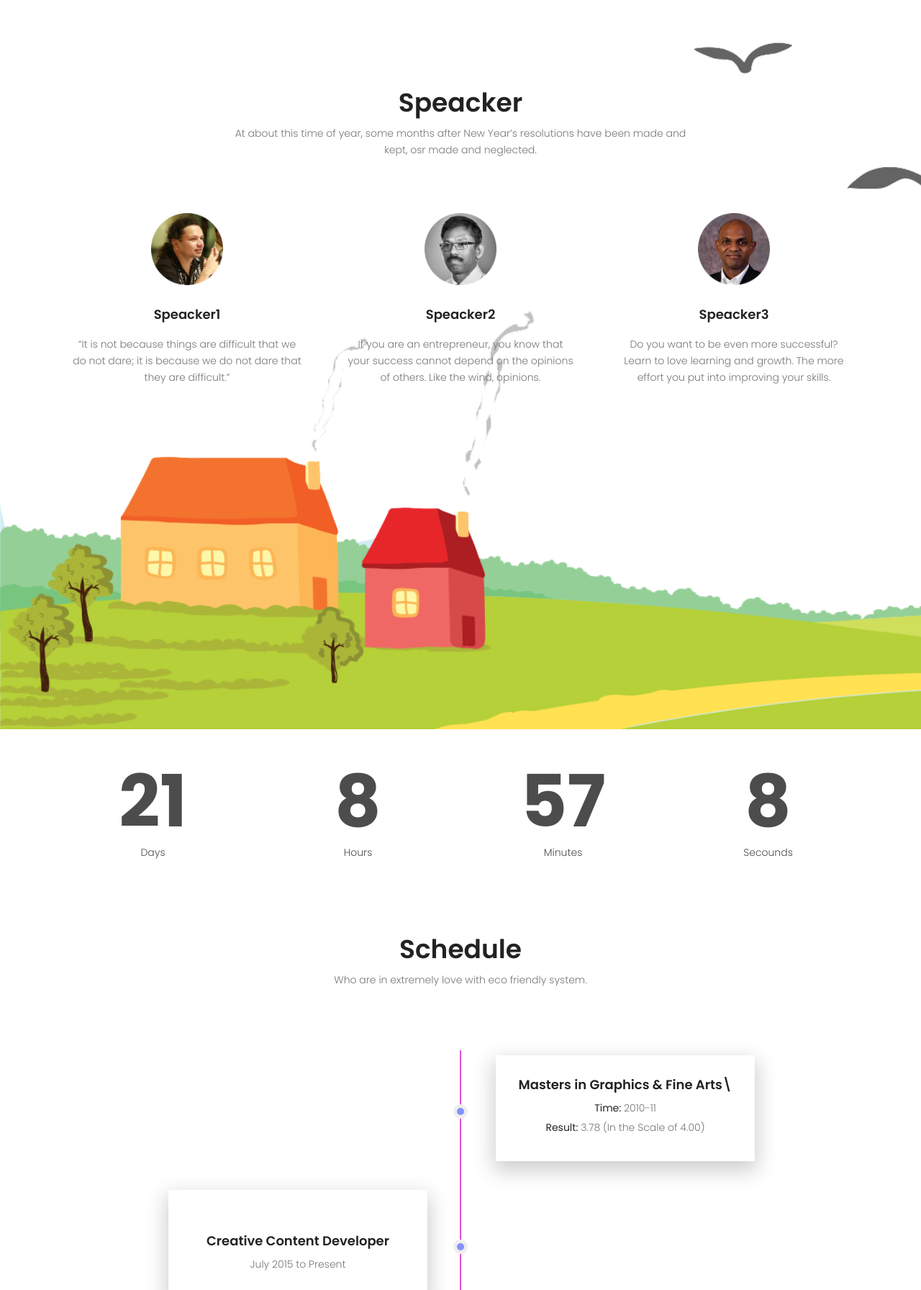
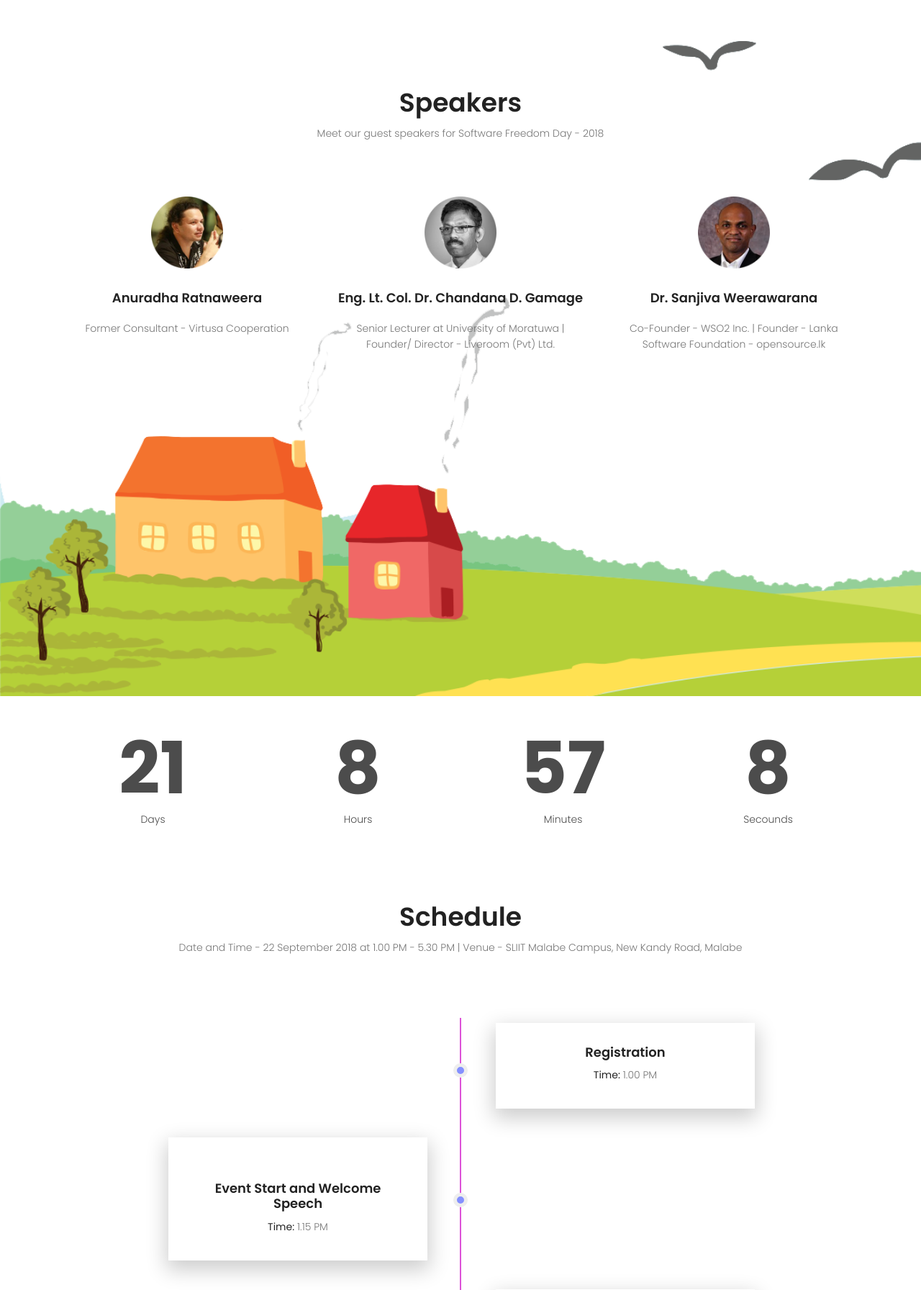
Before and after one commit to fosslk/SDF-Event-Page, a PHP site: page /index.php in a window 1280 px wide. Shown: the part 799-2591 px from the top of the page at 72% size. Run offline with PHP 8.4, Linux system fonts and the light colour scheme; some libraries are stand-ins or nearby versions.

Commit message:
Adding speakers and agenda contents

```diff
--- a/htmlpack.php
+++ b/htmlpack.php
@@ -41,7 +41,7 @@
 			      <nav id="nav-menu-container">
 			        <ul class="nav-menu">
 			          <li><a href="index.html">Home</a></li>
-			          <li><a href="#section1">Speacker</a></li>
+			          <li><a href="#section1">Speakers</a></li>
 			          <li><a href="#section2">Schedule</a></li>
 			          <li><a href="#partner">Partners</a></li>
 			          <li><a href="#location">Location</a></li>
@@ -58,8 +58,8 @@
 		            <div class="row d-flex justify-content-center">
 		                <div class="menu-content  col-lg-7">
 		                    <div class="title text-center">
-		                        <h1 class="mb-10">Speacker</h1>
-		                        <p>At about this time of year, some months after New Year’s resolutions have been made and kept, osr made and neglected.</p>
+		                        <h1 class="mb-10">Speakers</h1>
+		                        <p>Meet our guest speakers for Software Freedom Day - 2018</p>
 		                    </div>
 		                </div>
 		            </div>
@@ -67,27 +67,27 @@
 						<div class="col-lg-4 col-md-6">
 							<div class="single-services">
 								<img src="images\anuradha.png" height="100" width="100">
-								<a href="#"><h4>Speacker1</h4></a>
+								<a href="#"><h4>Anuradha Ratnaweera</h4></a>
 								<p>
-									“It is not because things are difficult that we do not dare; it is because we do not dare that they are difficult.”
+									Former Consultant - Virtusa Cooperation
 								</p>
 							</div>
 						</div>
 						<div class="col-lg-4 col-md-6">
 							<div class="single-services">
 								<img src="images\chandana.png" height="100" width="100">
-								<a href="#"><h4>Speacker2</h4></a>
+								<a href="#"><h4>Eng. Lt. Col. Dr. Chandana D. Gamage</h4></a>
 								<p>
-									If you are an entrepreneur, you know that your success cannot depend on the opinions of others. Like the wind, opinions.
+                                    Senior Lecturer at University of Moratuwa | Founder/ Director - Liveroom (Pvt) Ltd.
 								</p>
 							</div>
 						</div>
 						<div class="col-lg-4 col-md-6">
 							<div class="single-services">
 								<img src="images\SANJEEWA.png" height="100" width="100">
-								<a href="#"><h4>Speacker3</h4></a>
+								<a href="#"><h4>Dr. Sanjiva Weerawarana</h4></a>
 								<p>
-									Do you want to be even more successful? Learn to love learning and growth. The more effort you put into improving your skills.
+                                    Co-Founder - WSO2 Inc. | Founder - Lanka Software Foundation - opensource.lk
 								</p>
 							</div>	<br><br><br><br><br><br><br><br><br><br><br><br><br><br><br>
 						</div>
@@ -123,7 +123,7 @@
                 <div class="menu-content pb-70">
                     <div class="title text-center"><br><br>
                         <h1 class="mb-10">Schedule</h1>
-                        <p>Who are in extremely love with eco friendly system.</p>
+                        <p>Date and Time - 22 September 2018 at 1.00 PM - 5.30 PM | Venue - SLIIT Malabe Campus, New Kandy Road, Malabe</p>
                     </div>
                 </div>
             </div>
@@ -131,48 +131,101 @@
 			    <li>
 			      <div class="content hidden" style="opacity: 1;">
 			        <h4>
-			          <time>Masters in Graphics &amp; Fine Arts\</time>
+			          <time>Registration</time>
 			        </h4>
-			        <p><b>Time:</b> 2010-11</p>
-			        <p><b>Result:</b> 3.78 (In the Scale of 4.00)</p>
+			        <p><b>Time:</b> 1.00 PM</p>
 			      </div>
 			    </li>
 			    <li>
 			      <div class="content hidden" style="opacity: 1;">
 			      	<img class="img-fluid mx-auto d-block mb-30" src="" alt="">
 			        <h4>
-			          <time>Creative Content Developer</time>
+			          <time>Event Start and Welcome Speech</time>
 			        </h4>
-			        <p>July 2015 to Present</p>
+                      <p><b>Time:</b> 1.15 PM</p>
 			      </div>
 			    </li>
 			    <li>
 			      <div class="content hidden" style="opacity: 1;">
 			        <h4>
-			          <time>Bachelor in Graphics &amp; UI/UX</time>
+			          <time>Keynote  |  Dr Sanjiva Weerawarana</time>
 			        </h4>
-			        <p><b>Time:</b> 2006-09</p>
-			        <p><b>Result:</b> 3.40 (In the Scale of 4.00)</p>
+			        <p><b>Time:</b> 1.30 PM</p>
 			      </div>
 			    </li>
 			    <li>
 			      <div class="content hidden">
 			      	<img class="img-fluid mx-auto d-block mb-30" src="" alt="">
 			        <h4>
-			          <time>Senior UI/UX Designer</time>
+			          <time>Session 01 - FOSS.LK Relaunch  |  Tharindu Madushanka</time>
 			        </h4>
-			        <p>July 2015 to Present</p>
+			        <p><b>Time:</b> 2.00 PM</p>
 			      </div>
 			    </li>
 			    <li>
 			      <div class="content hidden">
 			        <h4>
-			          <time>Diploma in Fine Arts &amp; Printing</time>
+			          <time>Entertainment Segment</time>
 			        </h4>
-			        <p><b>Time:</b> 2003-06</p>
-			        <p><b>Result:</b> 4.94 (In the Scale of 5.00)</p>
+                    <p><b>Time:</b> 2.30 PM</p>
 			      </div>
 			    </li>
+                <li>
+                  <div class="content hidden">
+                    <h4>
+                      <time>Session 02  |  Anuradha Ratnaweera</time>
+                    </h4>
+                    <p><b>Time:</b> 2.45 PM</p>
+                  </div>
+                </li>
+                <li>
+                  <div class="content hidden">
+                  <h4>
+                      <time>QA Session</time>
+                  </h4>
+                  <p><b>Time:</b> 3.15 PM</p>
+                  </div>
+                </li>
+                <li>
+                  <div class="content hidden">
+                      <h4>
+                          <time>Session 03  |  Dr Chandana Gamage</time>
+                      </h4>
+                      <p><b>Time:</b> 3.30 PM</p>
+                  </div>
+                </li>
+                <li>
+                  <div class="content hidden">
+                      <h4>
+                          <time>Entertainment Segment</time>
+                      </h4>
+                      <p><b>Time:</b> 4.00 PM</p>
+                  </div>
+                </li>
+                <li>
+                  <div class="content hidden">
+                      <h4>
+                          <time>Panel Discussion</time>
+                      </h4>
+                      <p><b>Time:</b> 4.15 PM</p>
+                  </div>
+                </li>
+                <li>
+                  <div class="content hidden">
+                      <h4>
+                          <time>Refreshment and Networking</time>
+                      </h4>
+                      <p><b>Time:</b> 5.00 PM</p>
+                  </div>
+                </li>
+                <li>
+                  <div class="content hidden">
+                      <h4>
+                          <time>Event Close</time>
+                      </h4>
+                      <p><b>Time:</b> 5.30 PM</p>
+                  </div>
+                </li>
 			  </ul>
 			</section>
 		                    </div>
```
